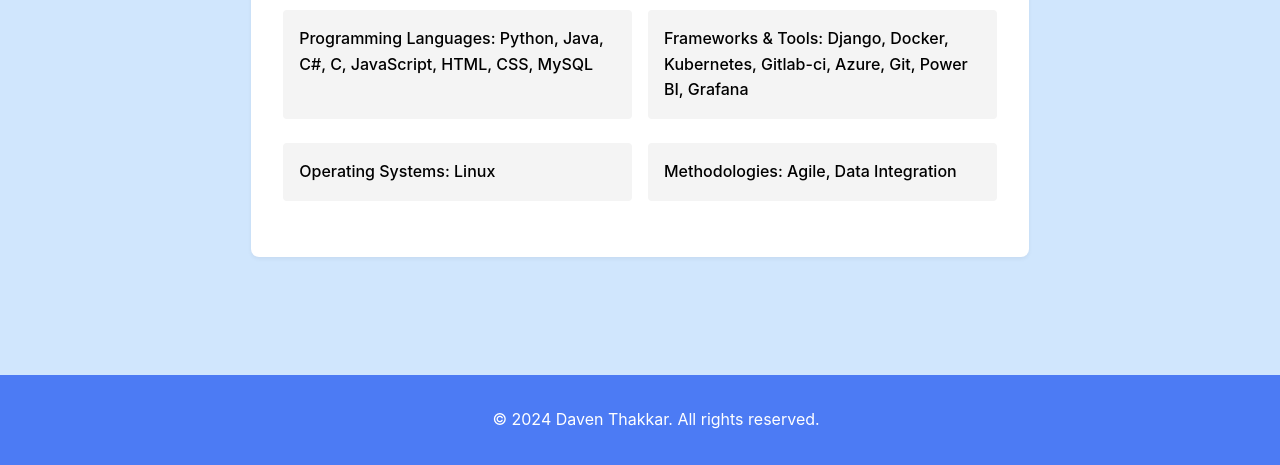
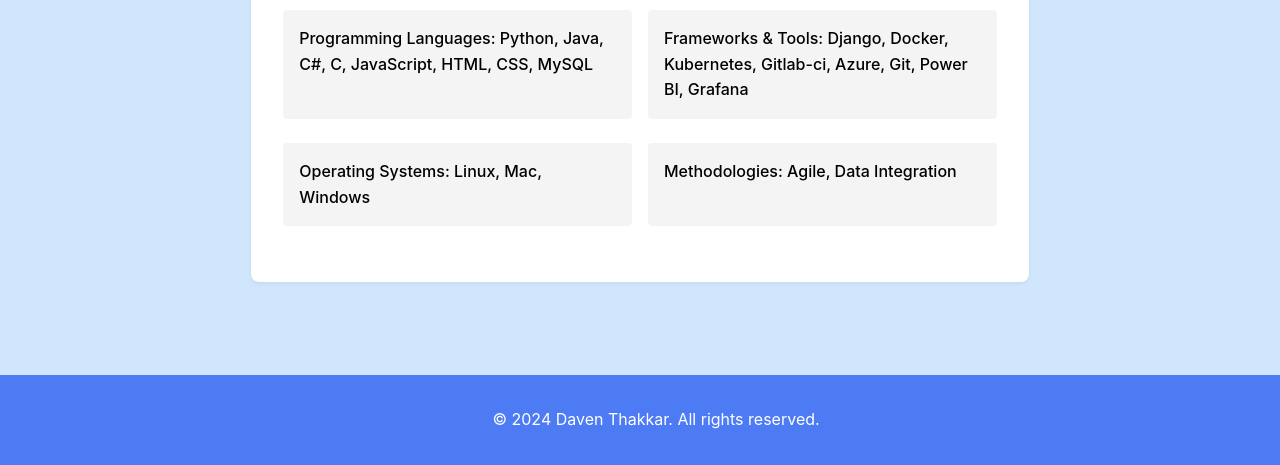
Before and after one commit to Dthakkar18/daven.github.io, a plain HTML site: page skills/skills.html in a window 1280 px wide. Shown: the part 335-800 px from the top of the page. Drawn offline with Linux system fonts and the light colour scheme.

Commit message:
Modified the skills page.

```diff
--- a/skills/skills.html
+++ b/skills/skills.html
@@ -25,7 +25,7 @@
             <ul>
                 <li>Programming Languages: Python, Java, C#, C, JavaScript, HTML, CSS, MySQL</li>
                 <li>Frameworks & Tools: Django, Docker, Kubernetes, Gitlab-ci, Azure, Git, Power BI, Grafana</li>
-                <li>Operating Systems: Linux</li>
+                <li>Operating Systems: Linux, Mac, Windows</li>
                 <li>Methodologies: Agile, Data Integration</li>
             </ul>
         </section>
```
